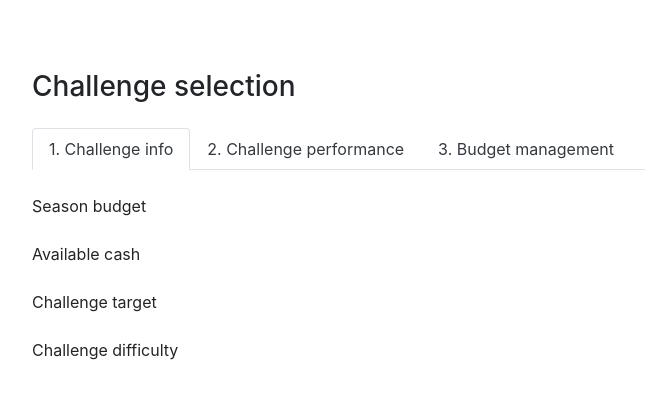
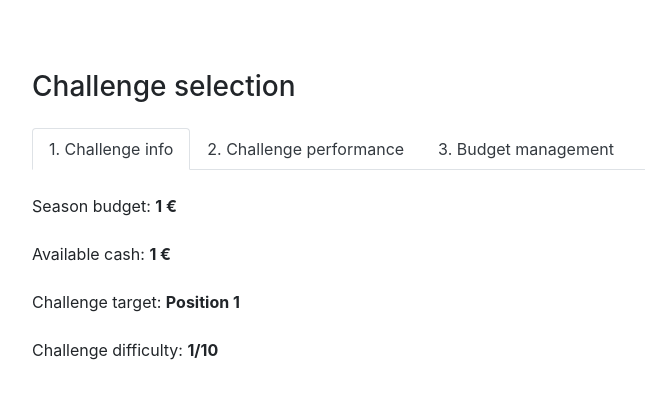
Before and after one commit to oz19/simple-football-manager, a Django app: template templates/preseason.html in a window 1280 px wide. Shown: the part 234-633 px from the top of the page, without its empty margins (53-698 px from the left). Run offline with Django 3.2, Linux system fonts and the light colour scheme; the template is opened without the code that fills it: values that come from a table or form of the project are taken from there, others are empty; tables that the repository leaves empty hold one stand-in row (values such as "Sample post"); some libraries are stand-ins or nearby versions.

Commit message:
Tab1: Challenge info on Preseason stage

```diff
--- a/templates/preseason.html
+++ b/templates/preseason.html
@@ -33,10 +33,10 @@
 
                 <!-- Challenge -->
                 <div class="tab-pane fade show active" id="challenge" role="tabpanel" aria-labelledby="challenge-tab">
-                    <p class='mt-4'>Season budget</p>
-                    <p class='mt-4'>Available cash</p>
-                    <p class='mt-4'>Challenge target</p>
-                    <p class='mt-4'>Challenge difficulty</p>
+                    <p class='mt-4'>Season budget: <strong>{{ budget.season_budget }} €</strong></p>
+                    <p class='mt-4'>Available cash: <strong>{{ budget.cash }} €</strong></p>
+                    <p class='mt-4'>Challenge target: <strong>Position {{ budget.challenge.target }}</strong></p>
+                    <p class='mt-4'>Challenge difficulty: <strong>{{ budget.challenge.difficulty }}/10</strong></p>
                 </div>
 
                 <!-- Reputation -->
```
Also changed, not shown: game/forms.py (+9 -0 lines), game/views.py (+7 -1 lines).
